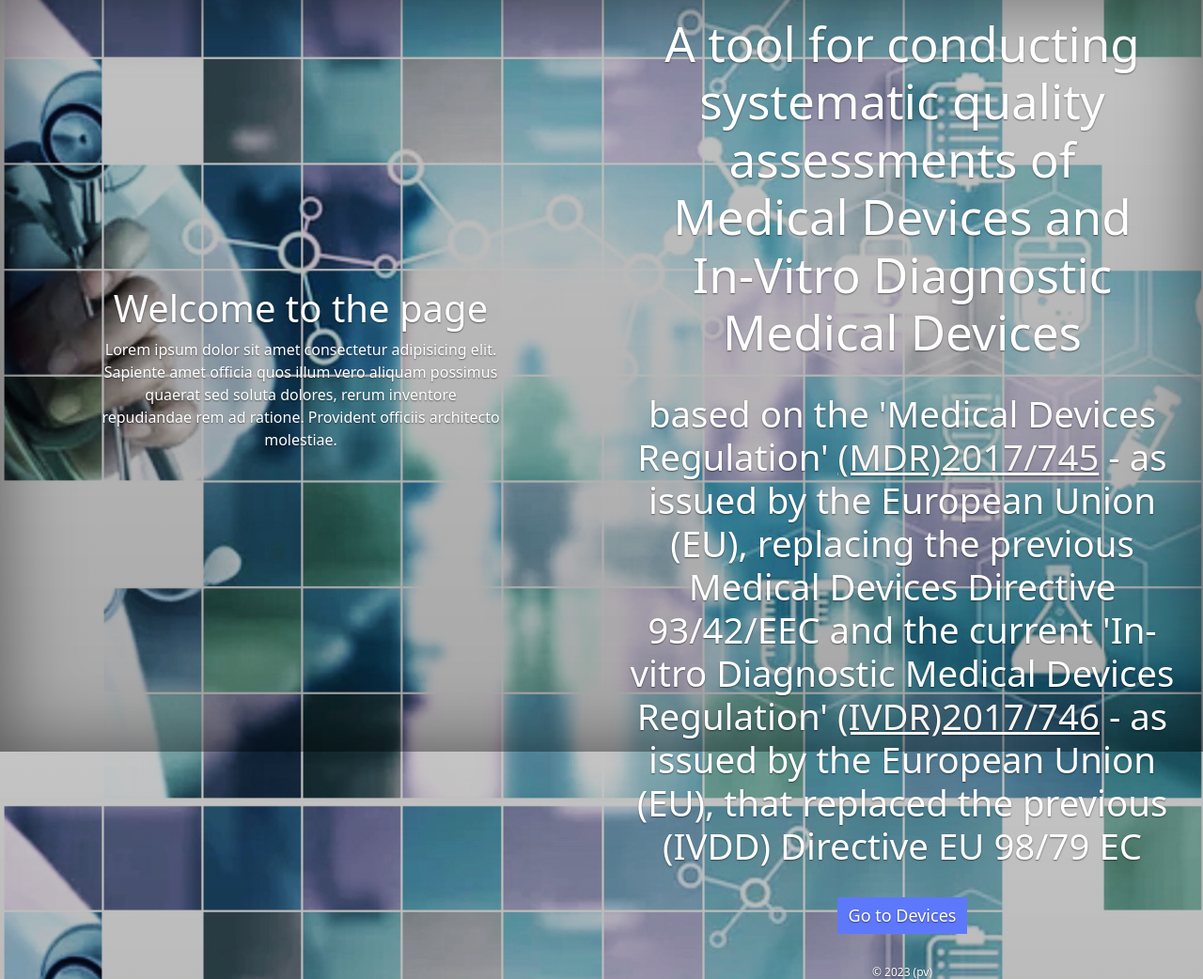
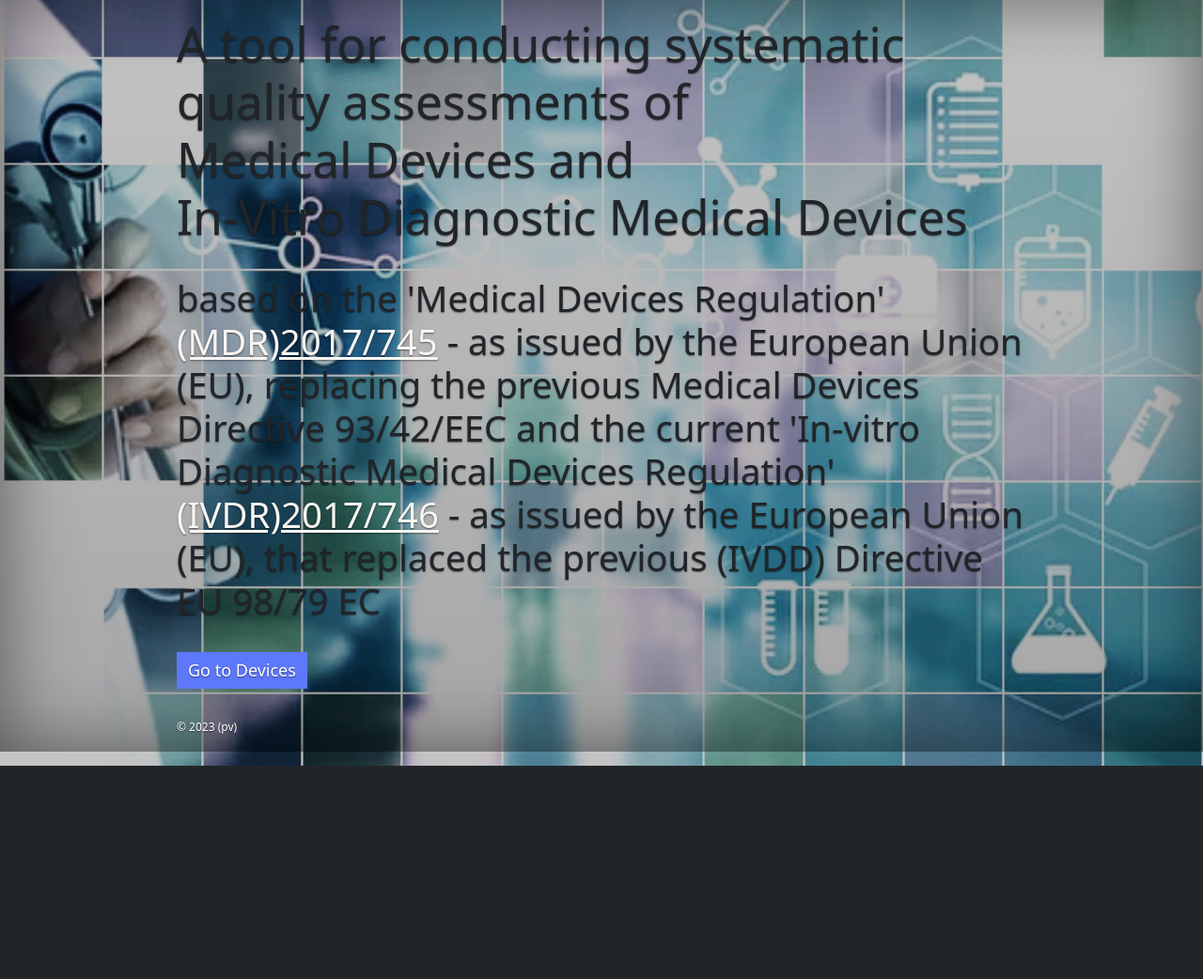
Before and after one commit to pascal7777/Devices, a Node server app: page / in a window 1280 px wide. Shown: the top 1042 px of the page at 94% size. After the commit the page ends 815 px from the top, so only its background shows below. Run offline with Node 20, Linux system fonts and the light colour scheme; some libraries are stand-ins or nearby versions.

Commit message:
Update home.ejs

```diff
--- a/views/home.ejs
+++ b/views/home.ejs
@@ -14,13 +14,7 @@
 
 <div class="container-fluid min-vh-100 w-100 d-flex flex-column justify-content-center align-items-center">
   <header class="header w-75 p-3">
-    <h1>Welcome to the page</h1>
-    <p>Lorem ipsum dolor sit amet consectetur adipisicing elit. Sapiente amet officia quos illum vero aliquam possimus quaerat sed soluta dolores, rerum inventore repudiandae rem ad ratione. Provident officiis architecto molestiae.</p>
-  </header>
-</div>
 
-<body class="d-flex text-center text-white bg-dark">
-<div class="cover-container d-flex w-100 vh-100 p-3 mx-auto flex-column">
 
     <header class="mb-auto">
      <h2 style="font-size: 4vw">A tool for conducting systematic quality assessments of <br>Medical Devices and<br> In-Vitro Diagnostic Medical Devices</h2>
```
